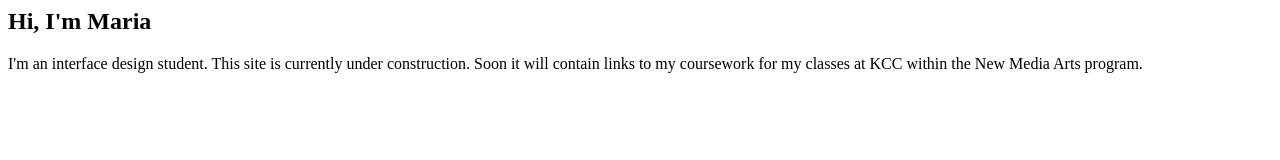
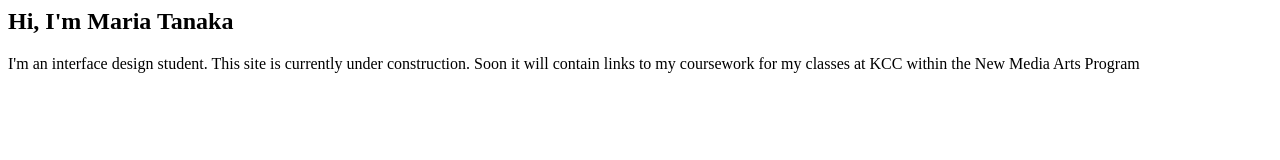
Before and after one commit to mtanaka8/studentsite, a plain HTML site: page index.html in a window 1280 px wide. Drawn offline with Linux system fonts and the light colour scheme.

Commit message:
created home page

```diff
--- a/index.html
+++ b/index.html
@@ -1,14 +1,14 @@
 <html>
 <head>
-        <title> Maria Tanaka</title>
+<title>Maria Tanaka</title>
 </head>
 
 <body>
-        <h2>Hi, I'm Maria</h2>
+<h2>Hi, I'm Maria Tanaka</h2>
 <p>
 I'm an interface design student. This site is currently under
 construction. Soon it will contain links to my coursework for my classes
-            at KCC within the New Media Arts program.
+at KCC within the New Media Arts Program
 </p>
 </body>
 </html>
```
Lines whose indentation alone changed are shown as unchanged.
